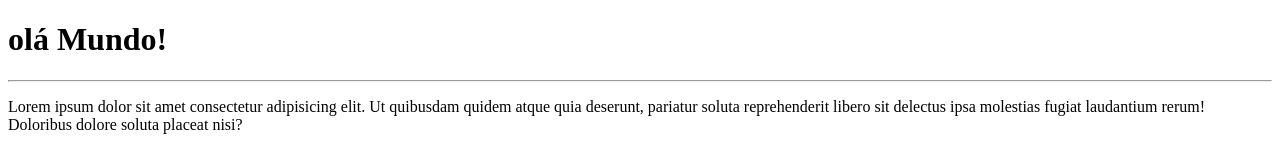
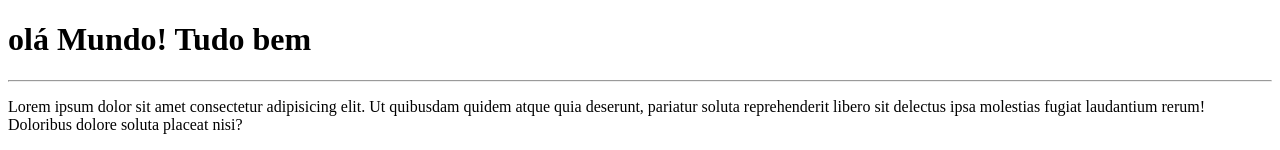
Before and after one commit to MarinaldoBeal1803/Ola-Mundo, a plain HTML site: page site- exemplo/index.html in a window 1280 px wide. Shown: the top 150 px of the page. Drawn offline with Linux system fonts and the light colour scheme.

Commit message:
Update index.html
tesete

```diff
--- a/site- exemplo/index.html
+++ b/site- exemplo/index.html
@@ -7,7 +7,7 @@
     <title>meu primeiro site</title>
 </head>
 <body>
-    <h1>olá Mundo!</h1>
+    <h1>olá Mundo! Tudo bem</h1>
     <hr>
     <p>Lorem ipsum dolor sit amet consectetur adipisicing elit. Ut quibusdam quidem atque quia deserunt, pariatur soluta reprehenderit libero sit delectus ipsa molestias fugiat laudantium rerum! Doloribus dolore soluta placeat nisi?</p>
     <p>Lorem ipsum dolor sit amet consectetur adipisicing elit. Placeat sit laborum nihil dolor voluptatum ratione deserunt perspiciatis earum beatae necessitatibus dolores est, error hic vel eaque ab. Porro, beatae libero?</p>
```
